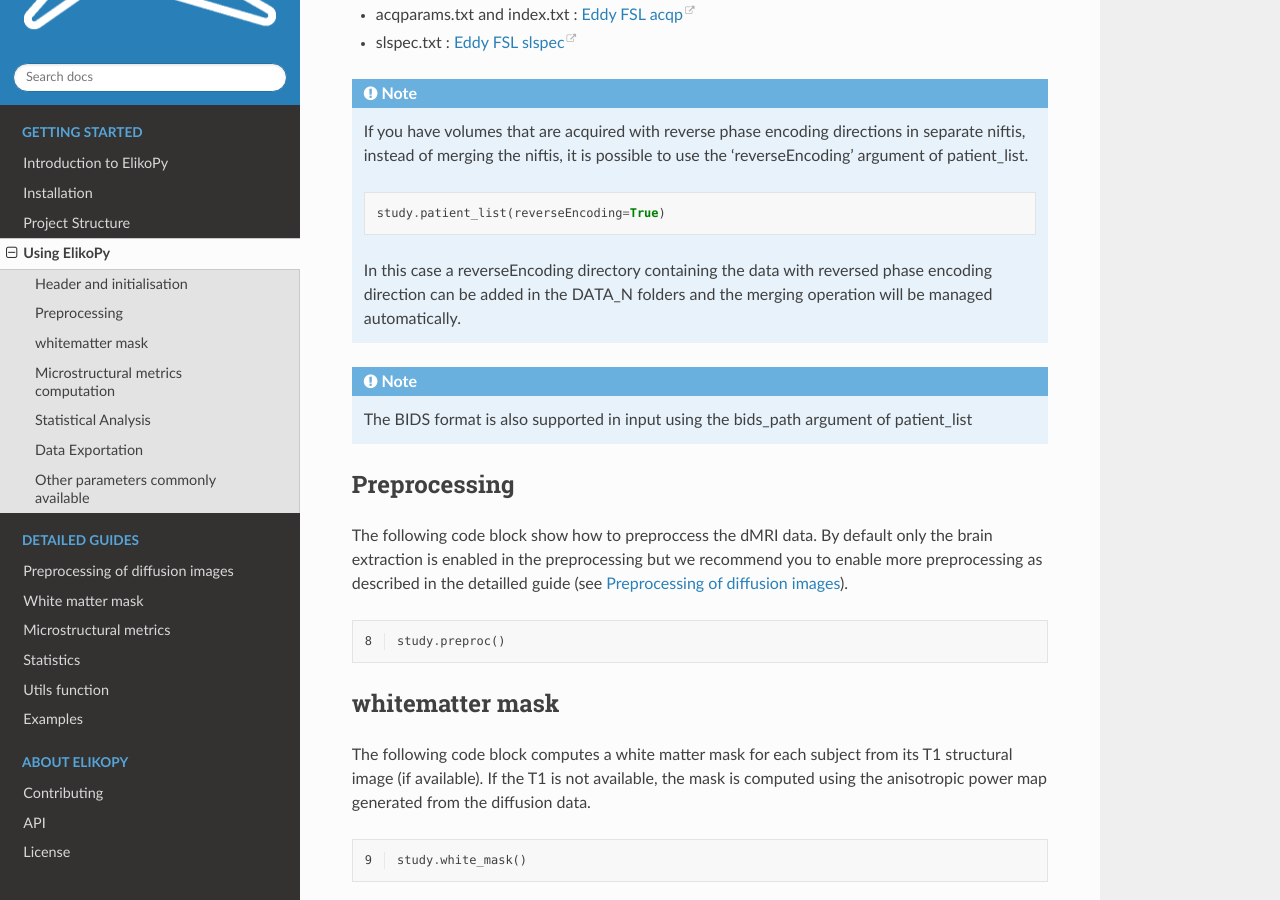
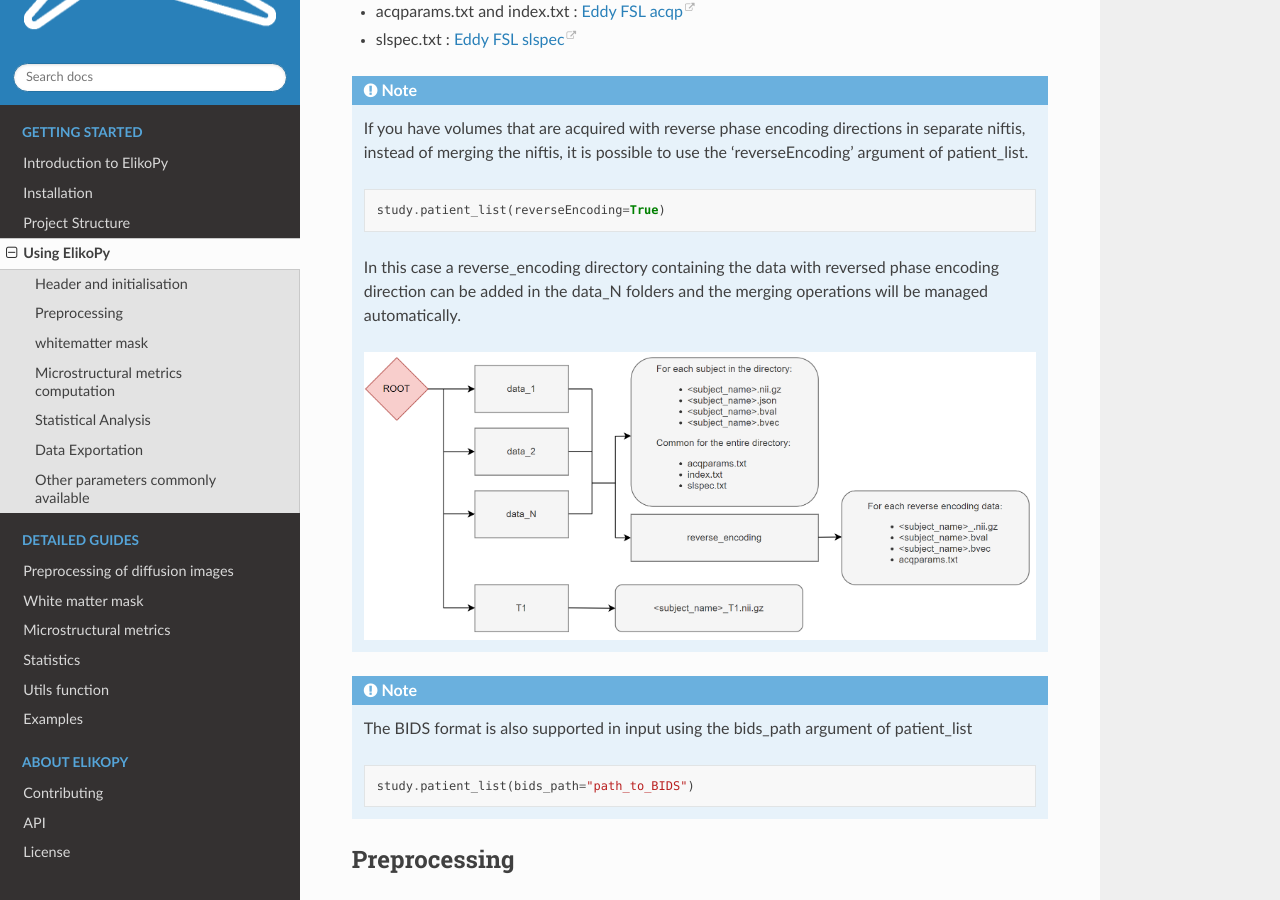
Before and after one commit to Hyedryn/elikopy, a Sphinx documentation site: the page built from docs/elikopy_usage.rst, in a window 1280 px wide and 900 px high, scrolled down 1127 px. Built offline with Sphinx 7.4.7 and the Read the Docs theme 2.0.0, drawn with Linux system fonts in a browser that asks for light colours.

Commit message:
reverse encoding doc

```diff
--- a/docs/elikopy_usage.rst
+++ b/docs/elikopy_usage.rst
@@ -44,10 +44,18 @@ These files can be generated as explained in the following links:
 
 		study.patient_list(reverseEncoding=True)
 
-	In this case a reverseEncoding directory containing the data with reversed phase encoding direction can be added in the DATA_N folders and the merging operation will be managed automatically.
+	In this case a reverse_encoding directory containing the data with reversed phase encoding direction can be added in the data_N folders and the merging operations will be managed automatically.
+
+	.. image:: pictures/root_reverse.png
+		:width: 800
+		:alt: Initialisation of the root directory, reverse phase encoding
 
 .. note::
 	The BIDS format is also supported in input using the bids_path argument of patient_list
+
+	.. code-block:: python
+
+		study.patient_list(bids_path="path_to_BIDS")
 
 Preprocessing
 ^^^^^^^^^^^^^
```
Also changed, not shown: docs/pictures/root.png, docs/pictures/root_reverse.png (added).
